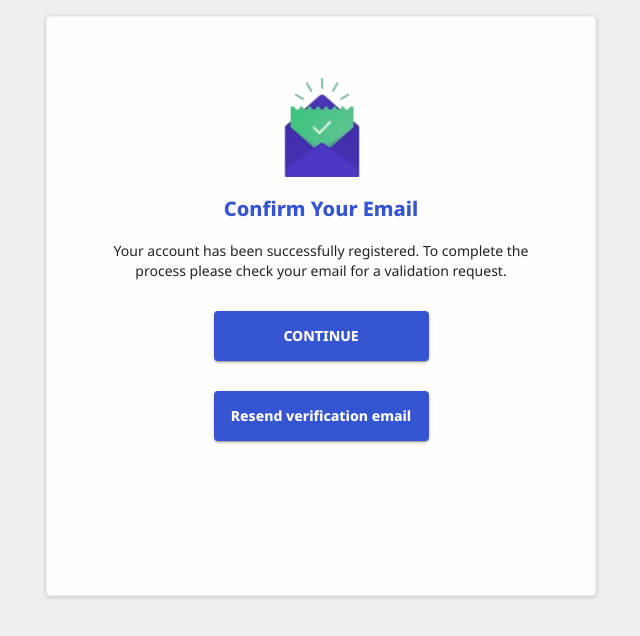
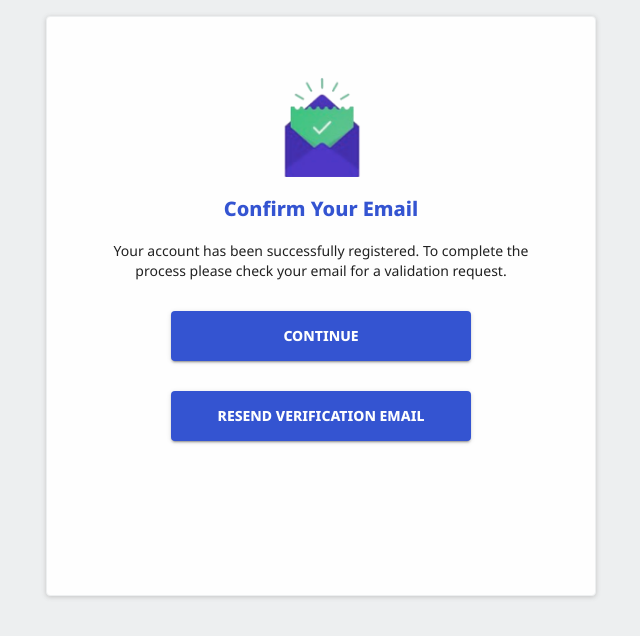
Before and after one commit to HouzezProject/houzez-app, a Next.js app: page /email-verification in a window 1280 px wide. Shown: the top 636 px of the page, without its empty margins (318-958 px from the left). Built offline with nearby package versions, Linux system fonts and the light colour scheme.

Commit message:
update the test code of countdown

```diff
--- a/src/pages/email-verification.tsx
+++ b/src/pages/email-verification.tsx
@@ -30,12 +30,12 @@ const BoxEmailOpen = styled(Card)({
 });
 
 const GeneralButton = styled(Button)({
-  textTransform: "none",
+  textTransform: "uppercase",
   height: "50px",
   marginTop: "10px",
   fontWeight: "800",
   color: contrastText,
-  width: "215px"
+  width: "300px"
 });
 
 const GeneralButtonLink = styled(Link)({
@@ -55,22 +55,22 @@ const DescriptionTypography = styled(Typography)({
 });
 
 const EmailVerificationPage: NextPage = () => {
-  const [state, setState] = useState(false);
+  const [isButtonDisabled, setIsButtonDisabled] = useState(false);
   const [seconds, setSeconds] = useState(60);
   useEffect(() => {
     let secondsInterval: string | number | NodeJS.Timeout | undefined;
-    if (state === true) {
+    if (isButtonDisabled === true) {
       secondsInterval = setInterval(() => {
         setSeconds((prev) => prev - 1);
       }, 1000);
     }
     return () => clearInterval(secondsInterval);
-  }, [state]);
+  }, [isButtonDisabled]);
   const onBtnClick = () => {
     setSeconds(60);
-    setState(true);
+    setIsButtonDisabled(true);
     setTimeout(() => {
-      setState(false);
+      setIsButtonDisabled(false);
     }, 60000);
   };
   return (
@@ -92,10 +92,9 @@ const EmailVerificationPage: NextPage = () => {
             </GeneralButton>
           </Box>
           <Box mt="20px">
-            <GeneralButton variant="contained" disabled={state} onClick={onBtnClick} title="resendBtn">
+            <GeneralButton variant="contained" disabled={isButtonDisabled} onClick={onBtnClick} title="resendBtn">
               Resend verification email
-              <br></br>
-              {state ? seconds : ""}
+              {isButtonDisabled ? " " + seconds : ""}
             </GeneralButton>
           </Box>
         </BoxEmailOpen>
```
Also changed, not shown: 1 other file (tests, documents, lock files or other folders).
